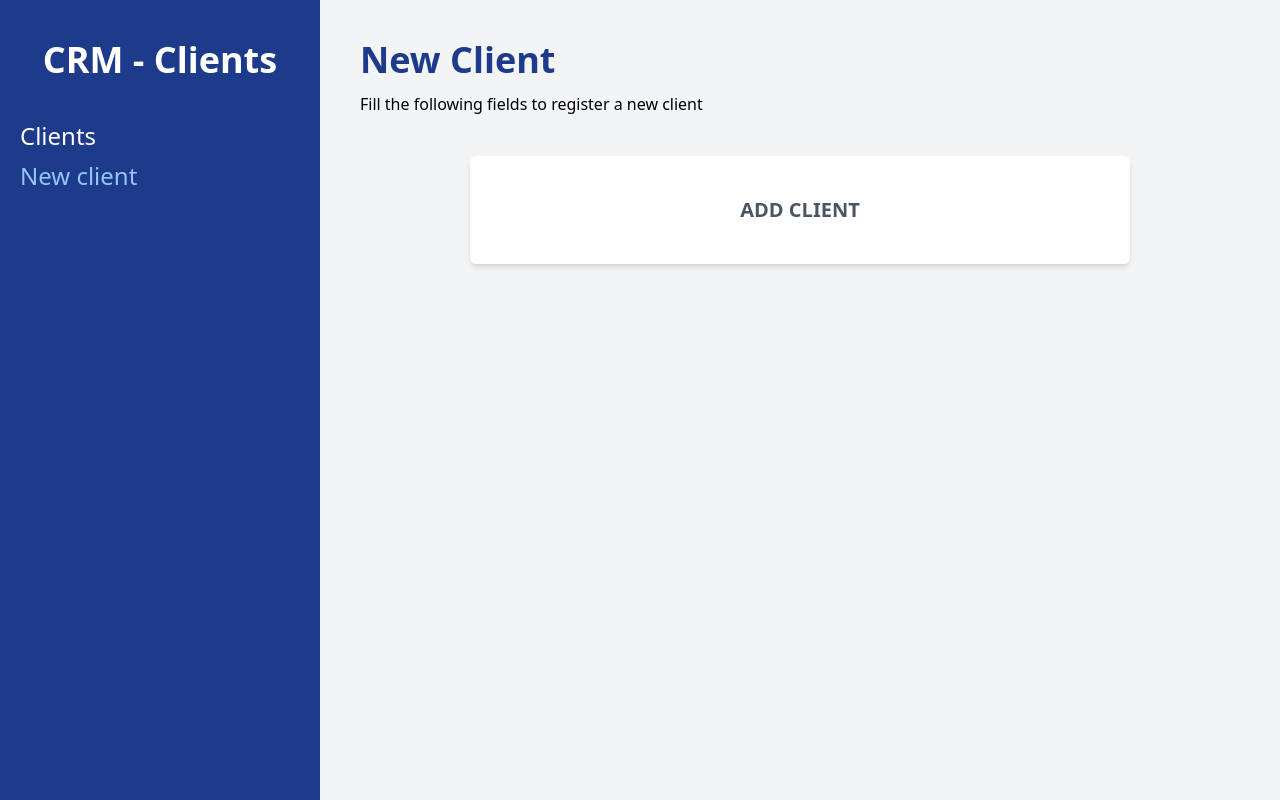
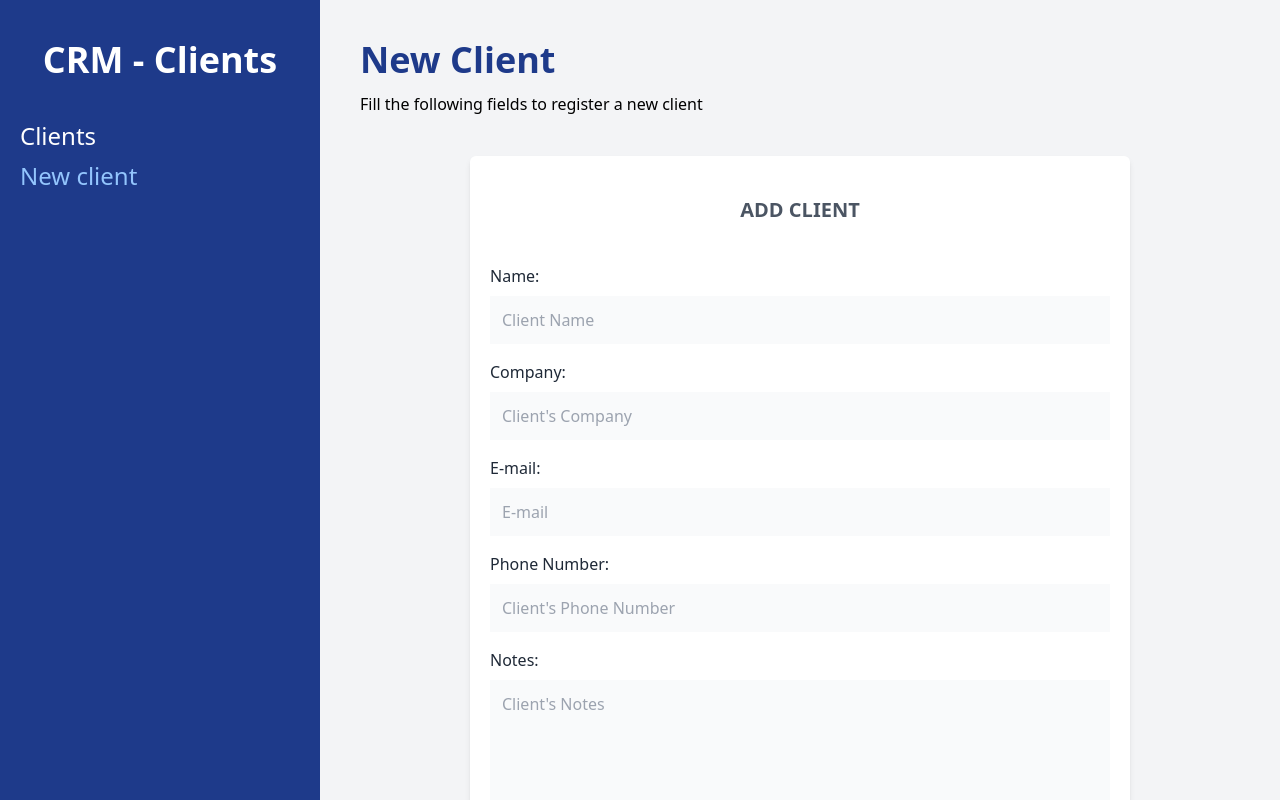
Before and after one commit to Tozarf/ClientManager-React, a React (Vite) app: page /clients/new in a window 1280 px wide. Built offline with nearby package versions, Linux system fonts and the light colour scheme.

Commit message:
Form finished, Formik implementation, yup validation pending

```diff
--- a/package.json
+++ b/package.json
@@ -8,11 +8,13 @@
   },
   "dependencies": {
     "autoprefixer": "^10.4.2",
+    "formik": "^2.2.9",
     "postcss": "^8.4.5",
     "react": "^17.0.2",
     "react-dom": "^17.0.2",
     "react-router-dom": "^6.2.1",
-    "tailwindcss": "^3.0.15"
+    "tailwindcss": "^3.0.15",
+    "yup": "^0.32.11"
   },
   "devDependencies": {
     "@vitejs/plugin-react": "^1.0.7",
--- a/src/components/Form.jsx
+++ b/src/components/Form.jsx
@@ -1,11 +1,101 @@
+import { Field, Form as Formulario, Formik } from "formik";
 import React from "react";
 
 export const Form = () => {
+    const handleSubmit = (values) => {
+        console.log(values);
+    };
     return (
         <div className="bg-white mt-10 px-5 py-10 rounded-md shadow-md md:w-3/4 mx-auto">
             <h1 className="text-gray-600 font-bold text-xl uppercase text-center">
                 Add Client
             </h1>
+            <Formik
+                initialValues={{
+                    name: "",
+                    company: "",
+                    email: "",
+                    phone: "",
+                    notes: "",
+                }}
+                onSubmit={(values) => {
+                    handleSubmit(values);
+                }}
+            >
+                {() => (
+                    <Formulario className="mt-10">
+                        <div className="mb-4">
+                            <label className="text-gray-800" htmlFor="name">
+                                Name:{" "}
+                            </label>
+                            <Field
+                                id="name"
+                                type="password"
+                                className="mt-2 block w-full p-3 bg-gray-50"
+                                placeholder="Client Name"
+                                name="name"
+                            />
+                        </div>
+                        <div className="mb-4">
+                            <label className="text-gray-800" htmlFor="company">
+                                Company:{" "}
+                            </label>
+                            <Field
+                                id="company"
+                                type="text"
+                                className="mt-2 block w-full p-3 bg-gray-50"
+                                placeholder="Client's Company"
+                                name="company"
+                            />
+                        </div>
+                        <div className="mb-4">
+                            <label className="text-gray-800" htmlFor="email">
+                                E-mail:{" "}
+                            </label>
+                            <Field
+                                id="email"
+                                type="email"
+                                className="mt-2 block w-full p-3 bg-gray-50"
+                                placeholder="E-mail"
+                                name="email"
+                            />
+                        </div>
+                        <div className="mb-4">
+                            <label
+                                className="text-gray-800"
+                                htmlFor="Phone Number"
+                            >
+                                Phone Number:{" "}
+                            </label>
+                            <Field
+                                id="Phone Number"
+                                type="tel"
+                                className="mt-2 block w-full p-3 bg-gray-50"
+                                placeholder="Client's Phone Number"
+                                name="phone"
+                            />
+                        </div>
+                        <div className="mb-4">
+                            <label className="text-gray-800" htmlFor="notes">
+                                Notes:{" "}
+                            </label>
+                            <Field
+                                as="textarea"
+                                id="notes"
+                                type="text"
+                                className="mt-2 block w-full p-3 bg-gray-50 h-40"
+                                placeholder="Client's Notes"
+                                name="notes"
+                            />
+                        </div>
+                        <input
+                            type="submit"
+                            value="Add Client"
+                            className="mt-5 w-full bg-blue-800 p-3 text-white uppercase font-bold text-lg"
+                        />
+                    </Formulario>
+                )}
+            </Formik>
         </div>
     );
 };
--- a/src/layout/Layout.jsx
+++ b/src/layout/Layout.jsx
@@ -33,7 +33,7 @@
                     </Link>
                 </nav>
             </div>
-            <div className="md:w-3/4 p-10">
+            <div className="md:w-3/4 p-10 md:h-screen overflow-scroll">
                 <Outlet />
             </div>
         </div>
```
Also changed, not shown: 1 other file (tests, documents, lock files or other folders).
